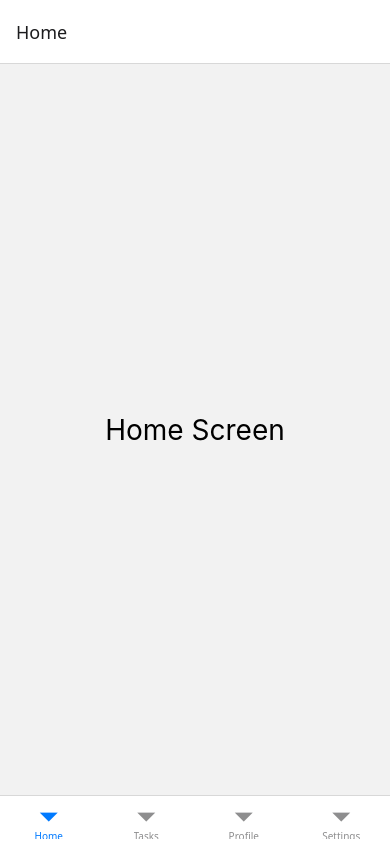
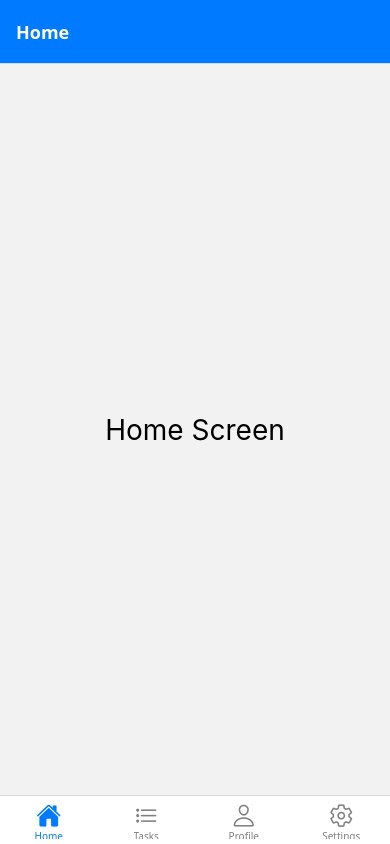
Before and after one commit to charith-jeewaka/react-native-flex_app, a React Native app: screen /Home in a window 390 px wide. Built offline with nearby package versions, Linux system fonts and the light colour scheme.

Commit message:
icons added

```diff
--- a/src/navigation/MainTabNavigator.tsx
+++ b/src/navigation/MainTabNavigator.tsx
@@ -1,4 +1,5 @@
 import { createBottomTabNavigator } from "@react-navigation/bottom-tabs";
+import { Ionicons } from "@expo/vector-icons";
 
 import HomeScreen from "../screens/HomeScreen";
 import TasksScreen from "../screens/TaskScreen";
@@ -16,14 +17,76 @@ const Tab = createBottomTabNavigator<MainTabParamList>();
 
 export default function MainTabNavigator() {
   return (
-    <Tab.Navigator>
-      <Tab.Screen name="Home" component={HomeScreen} />
+    <Tab.Navigator
+      screenOptions={({ route }) => ({
+        // Keep the top header
+        headerShown: true,
 
-      <Tab.Screen name="Tasks" component={TasksScreen} />
+        // Header style
+        headerStyle: {
+          backgroundColor: "#007AFF",
+        },
+        headerTintColor: "#fff",
+        headerTitleStyle: {
+          fontWeight: "bold",
+        },
 
-      <Tab.Screen name="Profile" component={ProfileScreen} />
+        // Bottom tab colors
+        tabBarActiveTintColor: "#007AFF",
+        tabBarInactiveTintColor: "gray",
 
-      <Tab.Screen name="Settings" component={SettingsScreen} />
+        // Bottom tab icons
+        tabBarIcon: ({ focused, color, size }) => {
+          let iconName: keyof typeof Ionicons.glyphMap;
+
+          switch (route.name) {
+            case "Home":
+              iconName = focused ? "home" : "home-outline";
+              break;
+
+            case "Tasks":
+              iconName = focused ? "list" : "list-outline";
+              break;
+
+            case "Profile":
+              iconName = focused ? "person" : "person-outline";
+              break;
+
+            case "Settings":
+              iconName = focused ? "settings" : "settings-outline";
+              break;
+
+            default:
+              iconName = "ellipse";
+          }
+
+          return <Ionicons name={iconName} size={size} color={color} />;
+        },
+      })}
+    >
+      <Tab.Screen
+        name="Home"
+        component={HomeScreen}
+        options={{ title: "Home" }}
+      />
+
+      <Tab.Screen
+        name="Tasks"
+        component={TasksScreen}
+        options={{ title: "Tasks" }}
+      />
+
+      <Tab.Screen
+        name="Profile"
+        component={ProfileScreen}
+        options={{ title: "Profile" }}
+      />
+
+      <Tab.Screen
+        name="Settings"
+        component={SettingsScreen}
+        options={{ title: "Settings" }}
+      />
     </Tab.Navigator>
   );
 }
```
